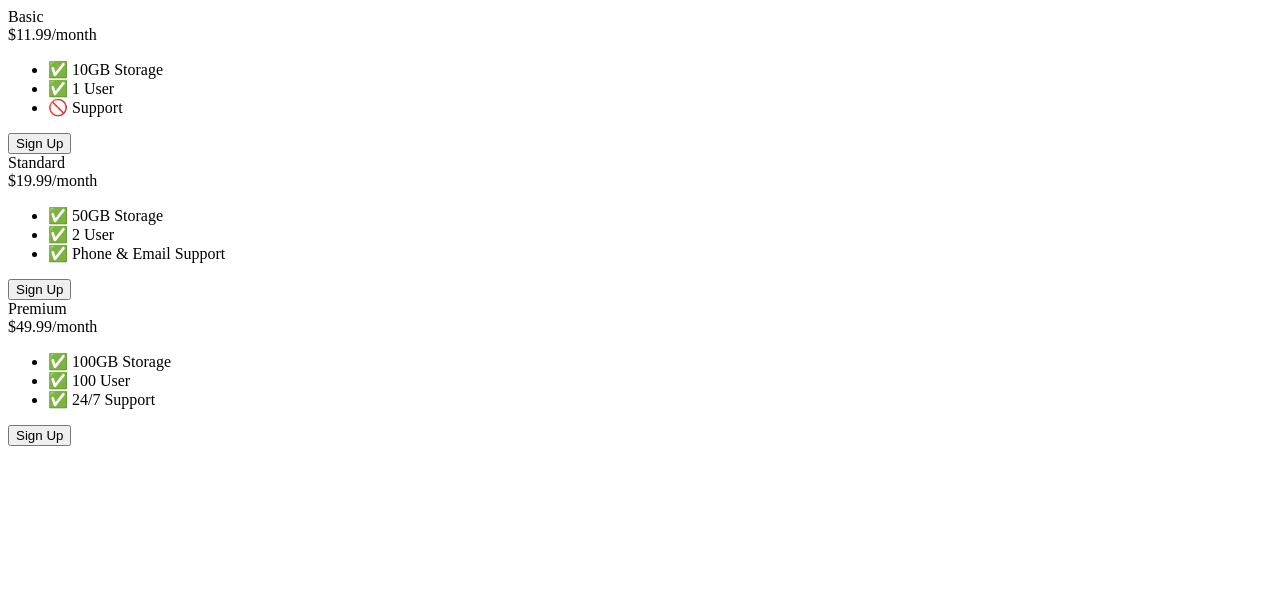
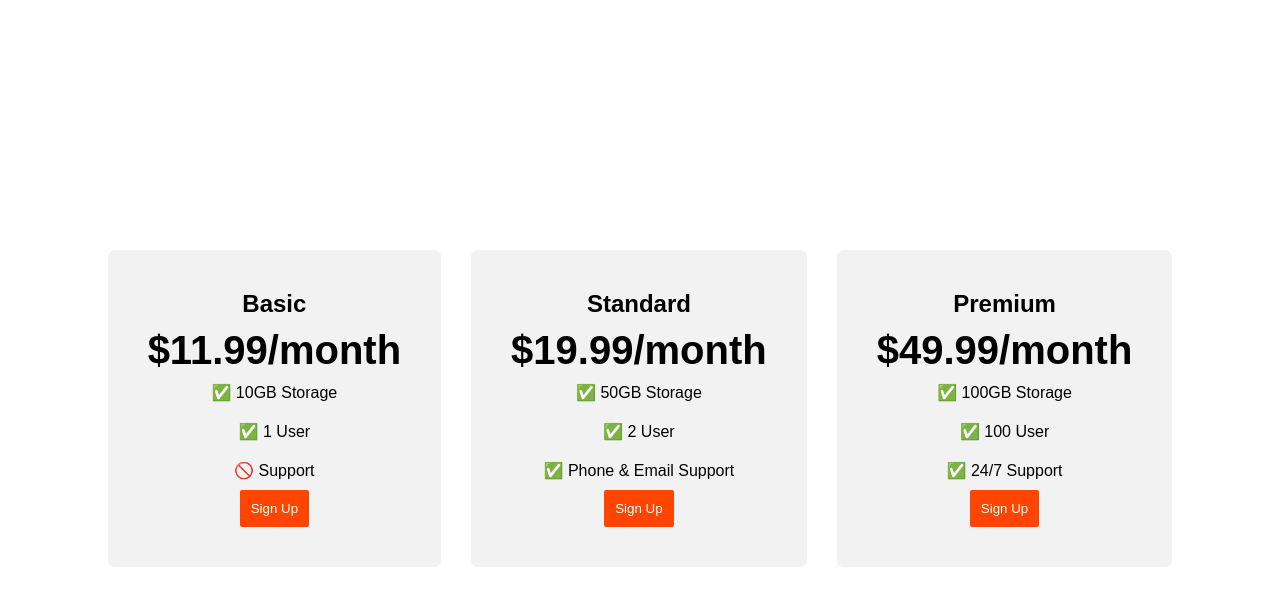
Before and after one commit to aasadlion/The-Complete-Web-Development-Bootcamp-2023-, a plain HTML site: page 06 - Flexbox/Day - 11/Flexbox-Pricing-Table-Project/Pricing-Table-Project.html in a window 1280 px wide. Drawn offline with Linux system fonts and the light colour scheme; a web font is replaced by a local one.

Commit message:
day 11 HTML and CSS work completed

```diff
--- a/06 - Flexbox/Day - 11/Flexbox-Pricing-Table-Project/Pricing-Table-Project.html
+++ b/06 - Flexbox/Day - 11/Flexbox-Pricing-Table-Project/Pricing-Table-Project.html
@@ -4,6 +4,81 @@
         <meta charset="UTF-8">
         <meta name="viewport" content="width=device-width, initial-scale=1.0">
         <title>Flexbox Pricing Table Project</title>
+
+        <link rel="preconnect" href="https://fonts.googleapis.com">
+        <link rel="preconnect" href="https://fonts.gstatic.com" crossorigin>
+        <link
+            href="https://fonts.googleapis.com/css2?family=Sono:wght@400;700&display=swap"
+            rel="stylesheet">
+
+        <style>
+body{
+
+    font-family: 'Sono', sans-serif;
+}
+.container{
+
+    display: flex;
+ justify-content: center;
+ align-items: center;
+ height: 100vh;
+}
+
+.pricing-plan{
+
+
+    background-color: #f2f2f2;
+    margin: 15px;
+    padding: 40px;
+    border-radius: 7px;
+    text-align: center;
+}
+
+
+button{
+background-color: orangered;
+color: white;
+padding: 8px;
+border: orangered solid;
+border-radius: 2px ;
+
+
+}
+.plan-title{
+
+font-size: 24px;
+font-weight: bolder;
+margin-bottom: 10px;
+}
+
+.plan-price{
+
+    font-size: 40px;
+    font-weight: bolder;
+
+}
+
+.plan-features{
+
+    list-style: none;
+    margin: 0;
+    padding: 0;
+
+}
+.plan-features li{
+padding: 10px;
+
+}
+
+@media (max-width: 1250px) {
+      .container {
+        flex-direction: column;
+        height: 100%;
+      }
+    }
+
+</style>
+
     </head>
     <body>
 
```
Also changed, not shown: 06 - Flexbox/Day - 11/Flexbox-Pricing-Table-Project/Screenshot_1.png (added), 06 - Flexbox/Day - 11/Flexbox-Pricing-Table-Project/Screenshot_2.png (added).
